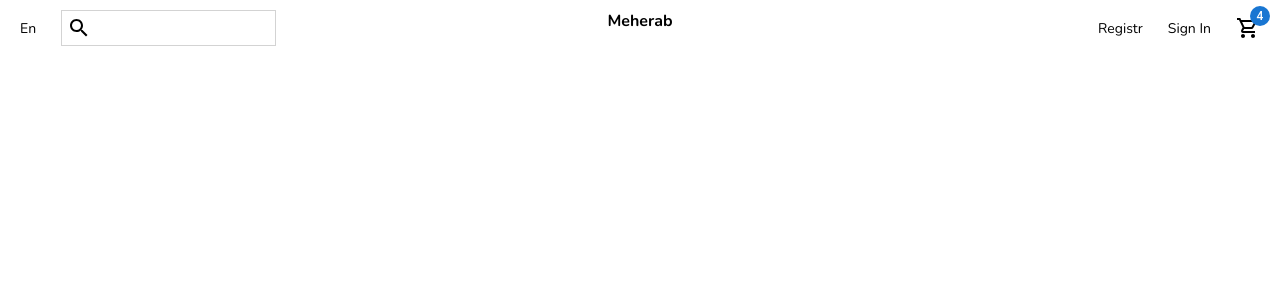
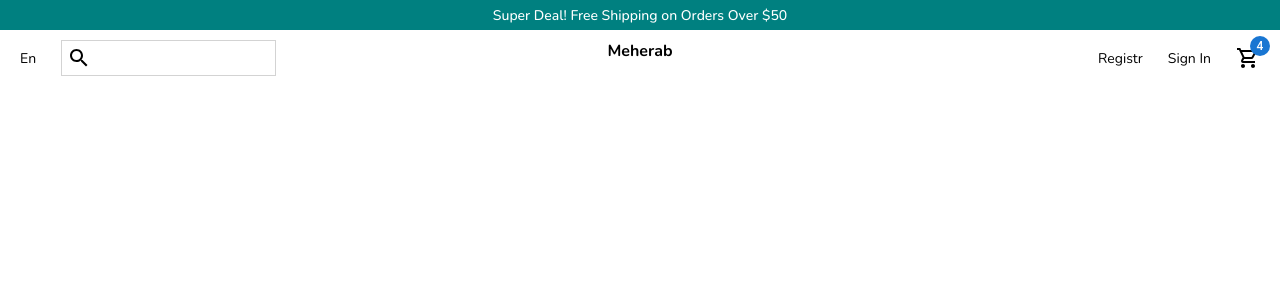
Before and after one commit to meherab-hossain/react-ecommerce, a React (Create React App) app: page / in a window 1280 px wide. Shown: the top 300 px of the page. Built offline with nearby package versions, Linux system fonts and the light colour scheme.

Commit message:
announcement added

```diff
--- /dev/null
+++ b/src/components/Announcement.jsx
@@ -0,0 +1,17 @@
+import React from "react";
+import styled from "styled-components";
+const Container = styled.div`
+  display: flex;
+  height: 30px;
+  background-color: teal;
+  color: white;
+  align-items: center;
+  justify-content: center;
+  font-size: 14px;
+  font-weight: 500;
+`;
+const Announcement = () => {
+  return <Container>Super Deal! Free Shipping on Orders Over $50</Container>;
+};
+
+export default Announcement;
--- a/src/pages/Home.jsx
+++ b/src/pages/Home.jsx
@@ -1,9 +1,11 @@
 import React from "react";
+import Announcement from "../components/Announcement";
 import Navbar from "../components/Navbar";
 
 const Home = () => {
   return (
     <div>
+      <Announcement />
       <Navbar />
     </div>
   );
```
